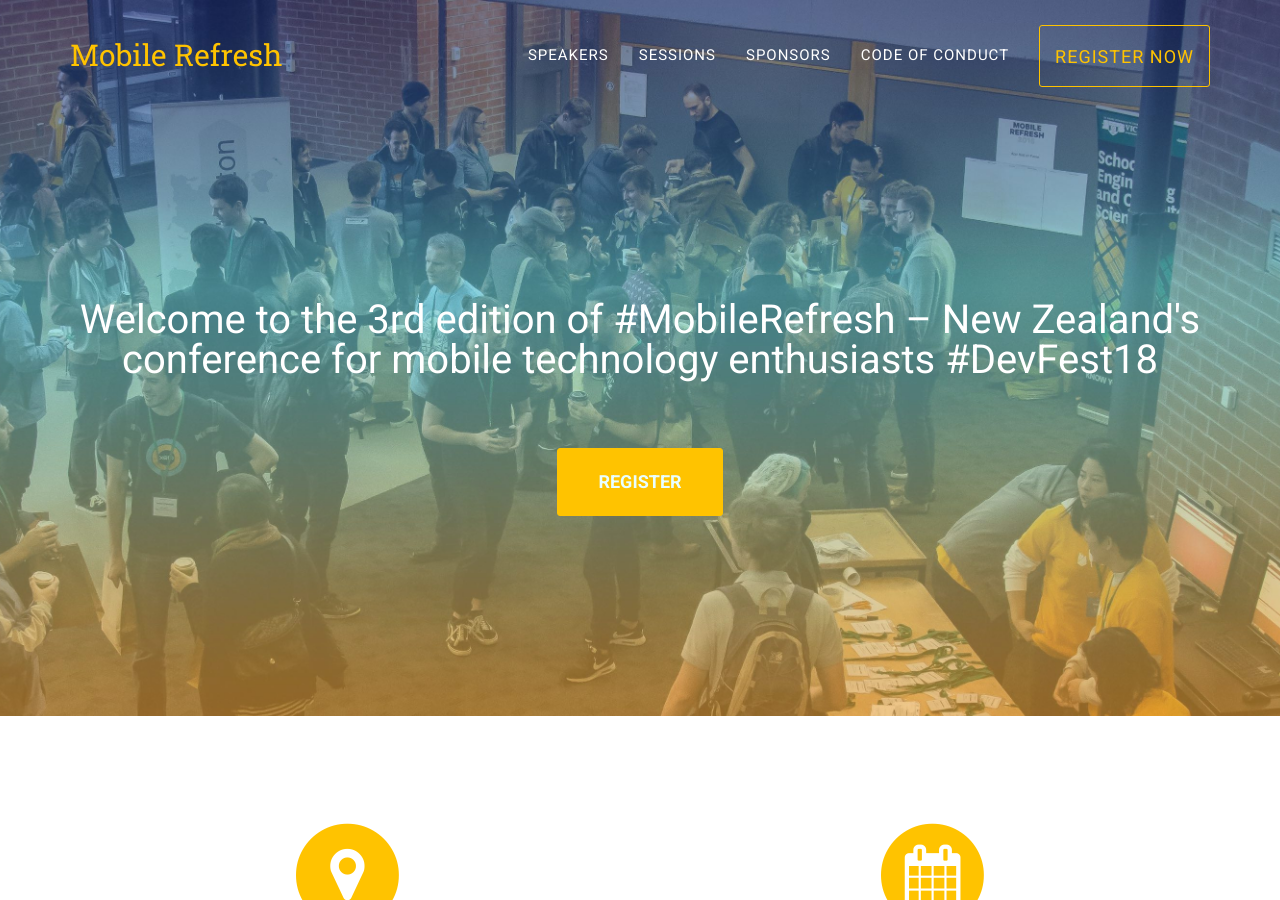
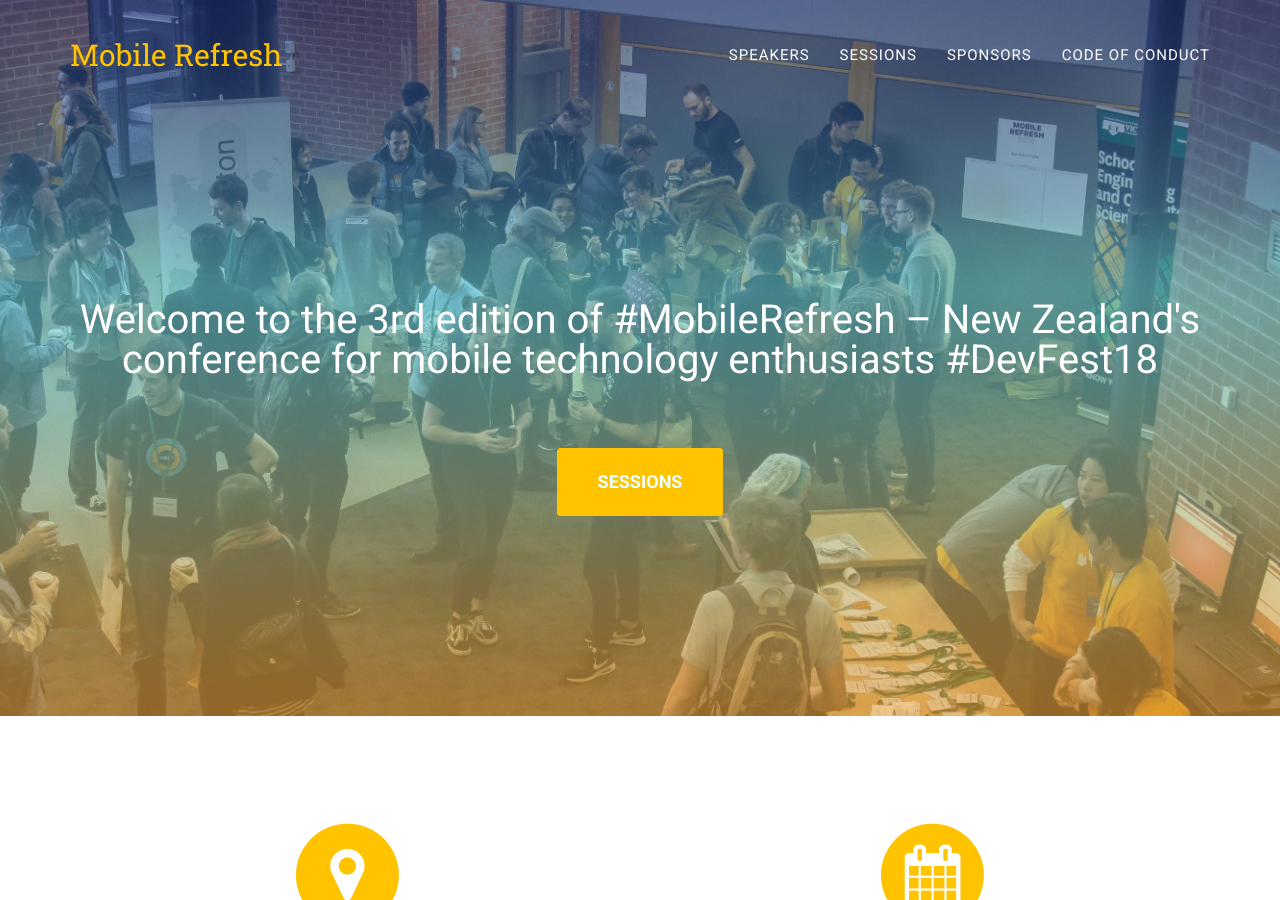
Before and after one commit to MostafaGazar/MostafaGazar.github.io, a Jekyll site: the page built from index.html, in a window 1280 px wide and 900 px high. Built offline with Jekyll 4.4.1, drawn with Linux system fonts in a browser that asks for light colours; some web fonts are replaced.

Commit message:
Hide registeration links

```diff
--- a/_includes/header.html
+++ b/_includes/header.html
@@ -33,9 +33,9 @@
                     <li>
                         <a class="page-scroll" href="#code_of_conduct">Code of Conduct</a>
                     </li>
-                    <li>
+                    <!-- <li>
                         <a href="https://mobile-refresh-2018.lilregie.com/" target="_blank" class="page-scroll btn btn-invert">Register Now</a>
-                    </li>
+                    </li> -->
                     <!--<li>-->
                         <!--<a href="#agenda" class="page-scroll btn btn-invert">Agenda</a>-->
                     <!--</li>-->
@@ -56,7 +56,8 @@
                 <!--a href="https://tinyurl.com/mrw18-call-for-papers" target="_blank" class="page-scroll btn btn-xl">Call for Papers</a-->
                 <br/><br/>
                 <!--a href="#speakers" class="page-scroll btn btn-xl">Check out the 2018 speakers</a-->
-                <a href="https://mobile-refresh-2018.lilregie.com/" target="_blank" class="page-scroll btn btn-xl">Register</a>
+                <a href="#sessions" class="page-scroll btn btn-xl">Sessions</a>
+                <!-- <a href="https://mobile-refresh-2018.lilregie.com/" target="_blank" class="page-scroll btn btn-xl">Register</a> -->
                 <!-- <a href="http://on.gdg.nz/MRW2017" target="_blank" class="page-scroll btn btn-xl">Photos</a> -->
 
                 <!-- <div class="section-subheading text-muted"><br/><br/>Registration is now closed</div> -->
```
Also changed, not shown: 1 other file.
